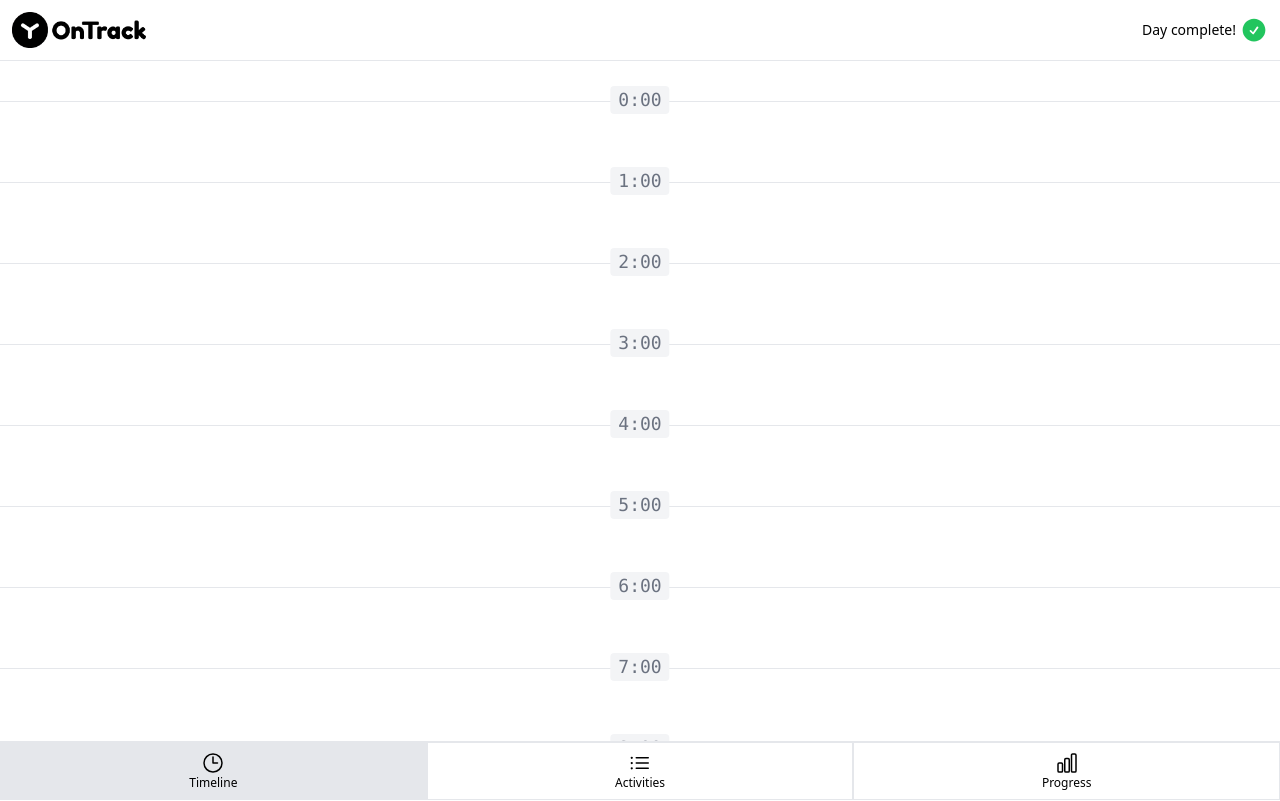
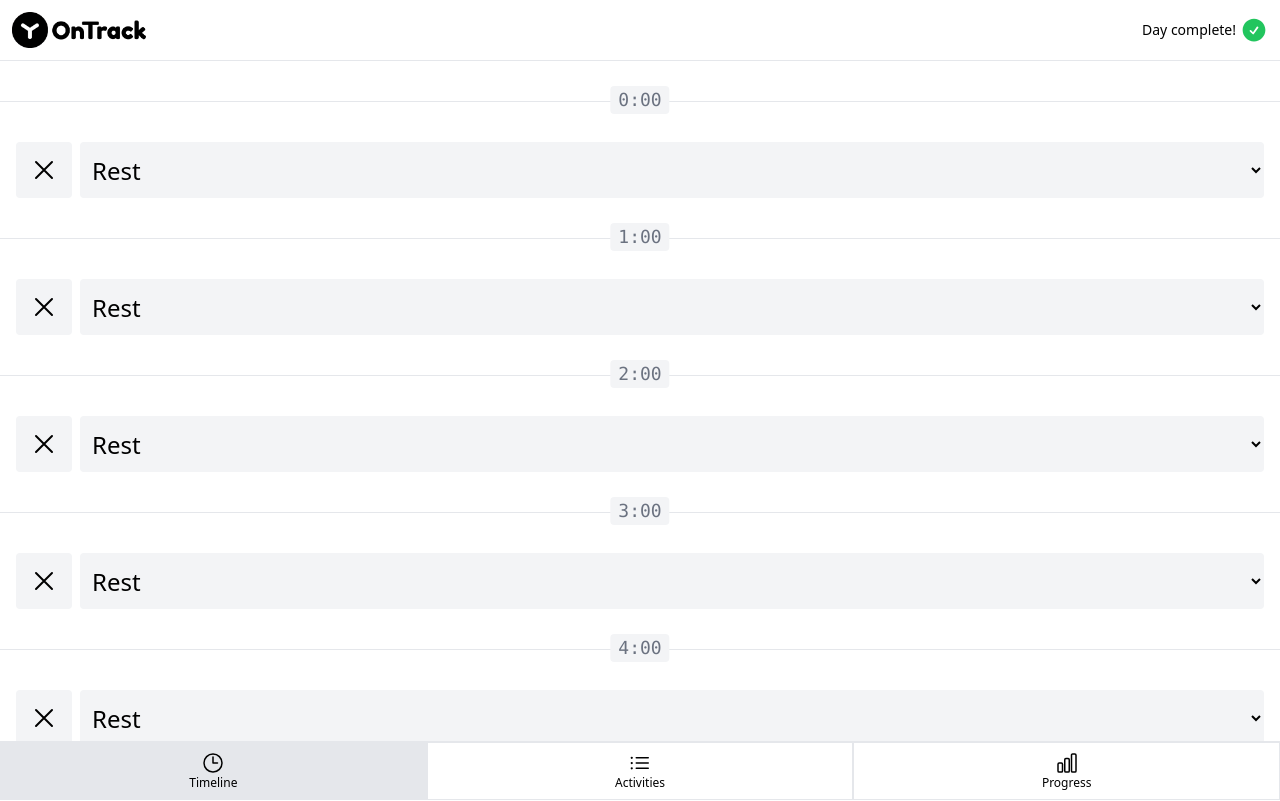
Before and after one commit to boikoua/libraries_learn, a Vue app: page /#timeline in a window 1280 px wide. Shown: the top 801 px of the page. Built offline with nearby package versions, Linux system fonts and the light colour scheme.

Commit message:
Dropdown list

```diff
--- a/src/App.vue
+++ b/src/App.vue
@@ -1,15 +1,18 @@
 <script setup>
 import { ref } from 'vue';
-import { normalizePageHash } from '@/utils/normalizePageHash';
 import { PAGE_TIMELINE, PAGE_ACTIVITIES, PAGE_PROGRESS } from './utils/constants';
 import TheHeader from './components/TheHeader.vue';
 import TheNavigation from './components/TheNavigation.vue';
 import TheTimeline from './pages/TheTimeline.vue';
 import TheActivities from './pages/TheActivities.vue';
 import TheProgress from './pages/TheProgress.vue';
+import { generateTimelineItems, normalizePageHash } from './utils/functions';
 
 // Текущая страница
 const currentPage = ref(normalizePageHash());
+
+// Список часов
+const timelineItems = generateTimelineItems();
 </script>
 
 <template>
@@ -19,7 +22,7 @@
   />
 
   <main class="flex flex-col flex-grow">
-    <TheTimeline v-show="currentPage === PAGE_TIMELINE" />
+    <TheTimeline v-show="currentPage === PAGE_TIMELINE" :timeline-items="timelineItems" />
 
     <TheActivities v-show="currentPage === PAGE_ACTIVITIES" />
 
--- a/src/components/TimelineItem.vue
+++ b/src/components/TimelineItem.vue
@@ -1,4 +1,7 @@
 <script setup>
+import { OPTIONS_VALUES } from '@/utils/constants';
+import { XMarkIcon } from '@heroicons/vue/24/outline';
+
 const props = defineProps(['timelineItem']);
 
 const hourLinkClasses = [
@@ -12,5 +15,19 @@
 <template>
   <li class="relative flex flex-col gap-2 border-t border-gray-200 py-10 px-4">
     <a href="#" :class="hourLinkClasses"> {{ timelineItem.hour }}:00 </a>
+    <div class="flex gap-2">
+      <button
+        class="rounded bg-gray-100 p-3 enabled:hover:bg-gray-200 disabled:cursor-not-allowed disabled:opacity-50"
+      >
+        <XMarkIcon class="h-8" />
+      </button>
+
+      <select name="activities" class="w-full truncate rounded bg-gray-100 py-1 px-2 text-2xl">
+        <option value="0" selected disabled>Rest</option>
+        <option v-for="{ value, label } in OPTIONS_VALUES" :key="value" :value="value">
+          {{ label }}
+        </option>
+      </select>
+    </div>
   </li>
 </template>
--- a/src/pages/TheTimeline.vue
+++ b/src/pages/TheTimeline.vue
@@ -1,15 +1,14 @@
 <script setup>
+const props = defineProps(['timelineItems']);
+
 import TimelineItem from '@/components/TimelineItem.vue';
-import { generateTimelineItems } from '@/utils/generateTimelineItems';
-
-const timelineItems = generateTimelineItems();
 </script>
 
 <template>
   <div class="mt-10">
     <ul>
       <TimelineItem
-        v-for="timelineItem in timelineItems"
+        v-for="timelineItem in props.timelineItems"
         :key="timelineItem.hour"
         :timeline-item="timelineItem"
       />
--- a/src/utils/constants.js
+++ b/src/utils/constants.js
@@ -24,3 +24,19 @@
     icon: ChartBarIcon,
   },
 ];
+
+// Значение всех вариантов для выпадающего списка
+export const OPTIONS_VALUES = [
+  {
+    value: 1,
+    label: 'Coding',
+  },
+  {
+    value: 2,
+    label: 'Reading',
+  },
+  {
+    value: 3,
+    label: 'Training',
+  },
+];
--- a/src/utils/normalizePageHash.js
+++ b/src/utils/functions.js
@@ -1,4 +1,15 @@
+import { HOURS_IN_THE_DAY } from './constants';
 import { PAGE_TIMELINE, PAGE_ACTIVITIES, PAGE_PROGRESS } from './constants';
+
+export function generateTimelineItems() {
+  const timeLineItems = [];
+
+  for (let hour = 0; hour < HOURS_IN_THE_DAY; hour++) {
+    timeLineItems.push({ hour });
+  }
+
+  return timeLineItems;
+}
 
 export function normalizePageHash() {
   const hash = window.location.hash.slice(1);
--- a/src/utils/generateTimelineItems.js
+++ /dev/null
@@ -1,11 +0,0 @@
-import { HOURS_IN_THE_DAY } from './constants';
-
-export function generateTimelineItems() {
-  const timeLineItems = [];
-
-  for (let hour = 0; hour < HOURS_IN_THE_DAY; hour++) {
-    timeLineItems.push({ hour });
-  }
-
-  return timeLineItems;
-}
```
